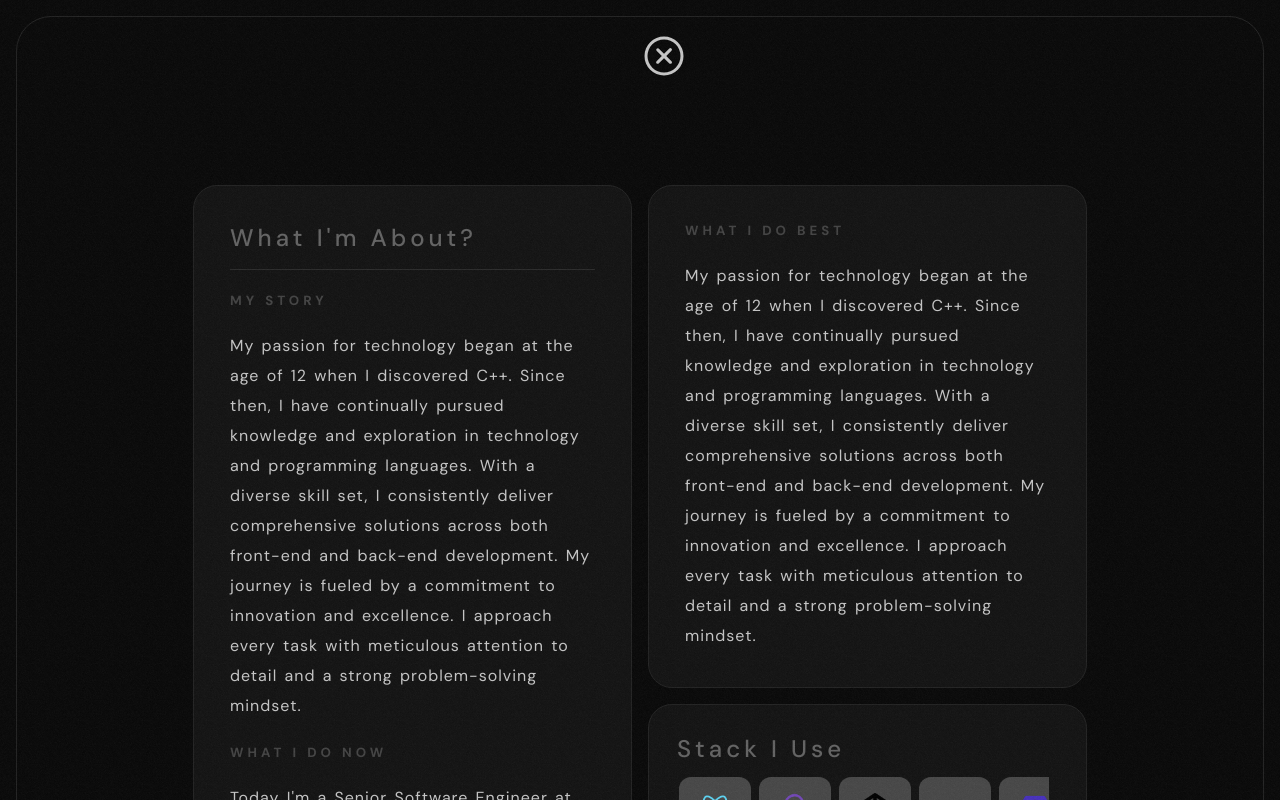
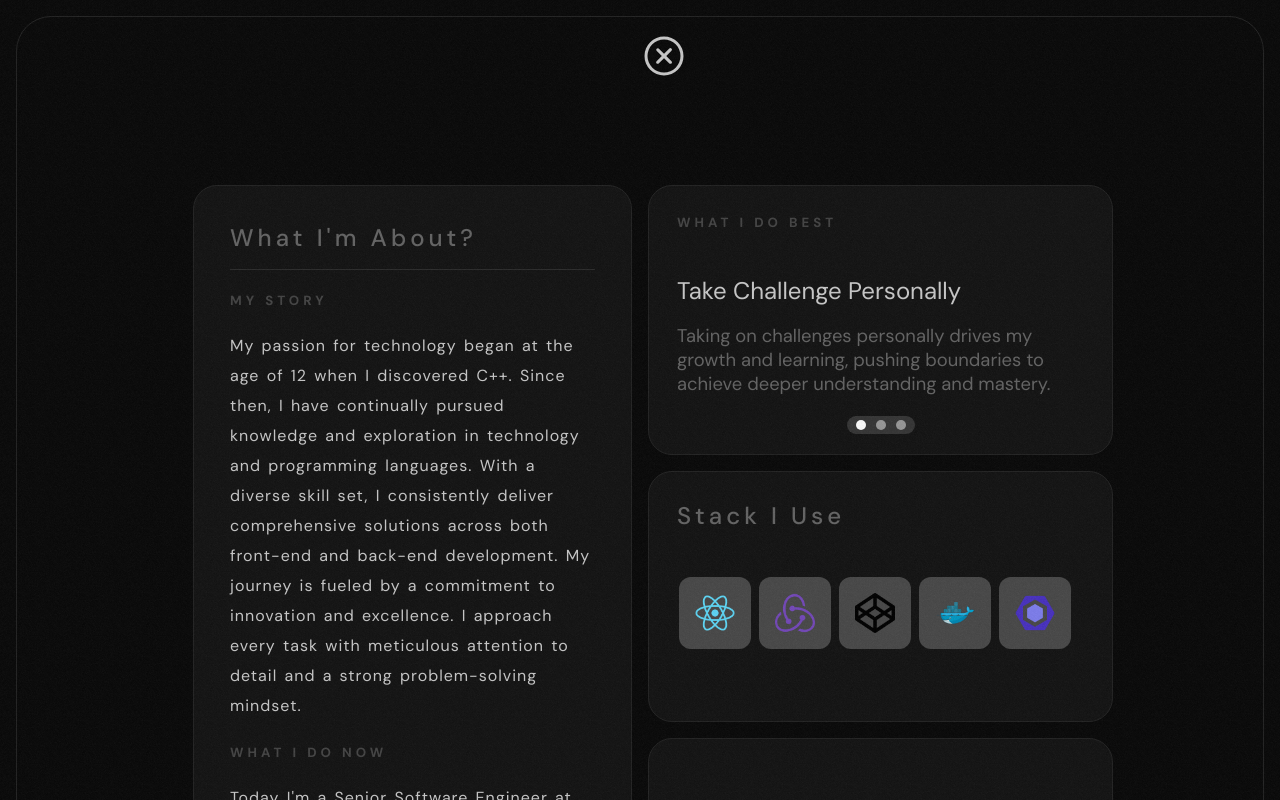
Before and after one commit to shreykr2802/bento-box-crispy, a SvelteKit app: page /about in a window 1280 px wide. Shown: the top 800 px of the page. Built offline with nearby package versions, Linux system fonts and the light colour scheme.

Commit message:
final commit of day

```diff
--- a/src/component/atoms/Carousel.svelte
+++ b/src/component/atoms/Carousel.svelte
@@ -1,5 +1,6 @@
 <script>
 	export let slidesToDisplay;
+	export let showButtons = true;
 	let activeIndex = 0;
 	let carouselInner;
 	let carouselIndicators;
@@ -96,6 +97,7 @@
 		{/each}
 		<div>{@html slidesToDisplay[0].content}</div>
 	</div>
+	{#if showButtons}
 		<div class="carousel-button">
 			<button on:click={prevClick} class="left-button">
 				<svg
@@ -126,6 +128,7 @@
 				>
 			</button>
 		</div>
+	{/if}
 	<ul class="carousel-indicators" bind:this={carouselIndicators}>
 		{#each slidesToDisplay as _, index}
 			<!-- svelte-ignore a11y-no-noninteractive-element-interactions -->
@@ -137,8 +140,6 @@
 
 <style lang="scss">
 	.carousel {
-		height: 100%;
-		width: 100%;
 		position: relative;
 
 		.carousel-inner {
@@ -184,9 +185,10 @@
 			}
 		}
 		.carousel-indicators {
-			position: absolute;
+			position: relative;
 			bottom: 0px;
 			left: 50%;
+			width: max-content;
 			transform: translateX(-50%);
 			display: flex;
 			list-style: none;
@@ -202,7 +204,6 @@
 			background-color: rgba(255, 255, 255, 0.5);
 			border-radius: 50%;
 			margin: 0 5px;
-			cursor: pointer;
 		}
 
 		.carousel-indicators li.active {
--- a/src/component/molecule/About/AboutContent.svelte
+++ b/src/component/molecule/About/AboutContent.svelte
@@ -1,7 +1,33 @@
 <script>
+	import Carousel from '../../atoms/Carousel.svelte';
 	import CrossHomeButton from '../../atoms/CrossHomeButton.svelte';
 	import Divider from '../../atoms/Divider.svelte';
 	import HomeStackUse from '../Home/HomeStackUse.svelte';
+
+	const slidesData = [
+		{
+			content: `
+        <span style="color: var(--color-text-dark);align-self: flex-start;margin:0 0.5rem;font-size: 1.5rem;">Javascript Expert</span>
+        <span style="color: var(--color-text-light);margin: 0.5rem 0.5rem;font-size: 1.15rem;">
+			I've immersed myself in the depths of JavaScript for an extended duration, systematically unraveling its myriad concepts to achieve a comprehensive mastery.
+        </span>`
+		},
+		{
+			content: `
+        <span style="color: var(--color-text-dark);align-self: flex-start;margin:0 0.5rem;font-size: 1.5rem;">Frontend Libraries</span>
+        <span style="color: var(--color-text-light);margin: 0.5rem 0.5rem;font-size: 1.15rem;">
+			Whether it's React.js, Next.js, or Svelte, I delve into frontend libraries with an insatiable curiosity to learn and ultimately master their intricacies.
+        </span>`
+		},
+		{
+			content: `
+        <span style="color: var(--color-text-dark);align-self: flex-start;margin:0 0.5rem;font-size: 1.5rem;">Take Challenge Personally</span>
+        <span style="color: var(--color-text-light);margin: 0.5rem 0.5rem;font-size: 1.15rem;">
+			Taking on challenges personally drives my growth and learning, pushing boundaries to achieve deeper understanding and mastery.
+        </span>`
+		}
+	];
+	const slidesToDisplay = slidesData.map((slide) => ({ content: slide.content }));
 </script>
 
 <div class="about-content">
@@ -49,14 +75,7 @@
 			<div class="box3">
 				<section>
 					<h5 class="box-sub-title">WHAT I DO BEST</h5>
-					<p class="box-description-small">
-						My passion for technology began at the age of 12 when I discovered C++. Since then, I
-						have continually pursued knowledge and exploration in technology and programming
-						languages. With a diverse skill set, I consistently deliver comprehensive solutions
-						across both front-end and back-end development. My journey is fueled by a commitment to
-						innovation and excellence. I approach every task with meticulous attention to detail and
-						a strong problem-solving mindset.
-					</p>
+					<Carousel {slidesToDisplay} showButtons={false} />
 				</section>
 			</div>
 			<div class="box4">
@@ -143,7 +162,15 @@
 				}
 
 				.box3 {
-					flex-grow: 1.1;
+					width: 100%;
+					section {
+						overflow: hidden;
+						margin: 0.5rem;
+
+						.box-sub-title {
+							margin: 0.5rem 0 2rem 0.5rem;
+						}
+					}
 				}
 
 				.box4 {
```
Lines whose indentation alone changed are shown as unchanged.
